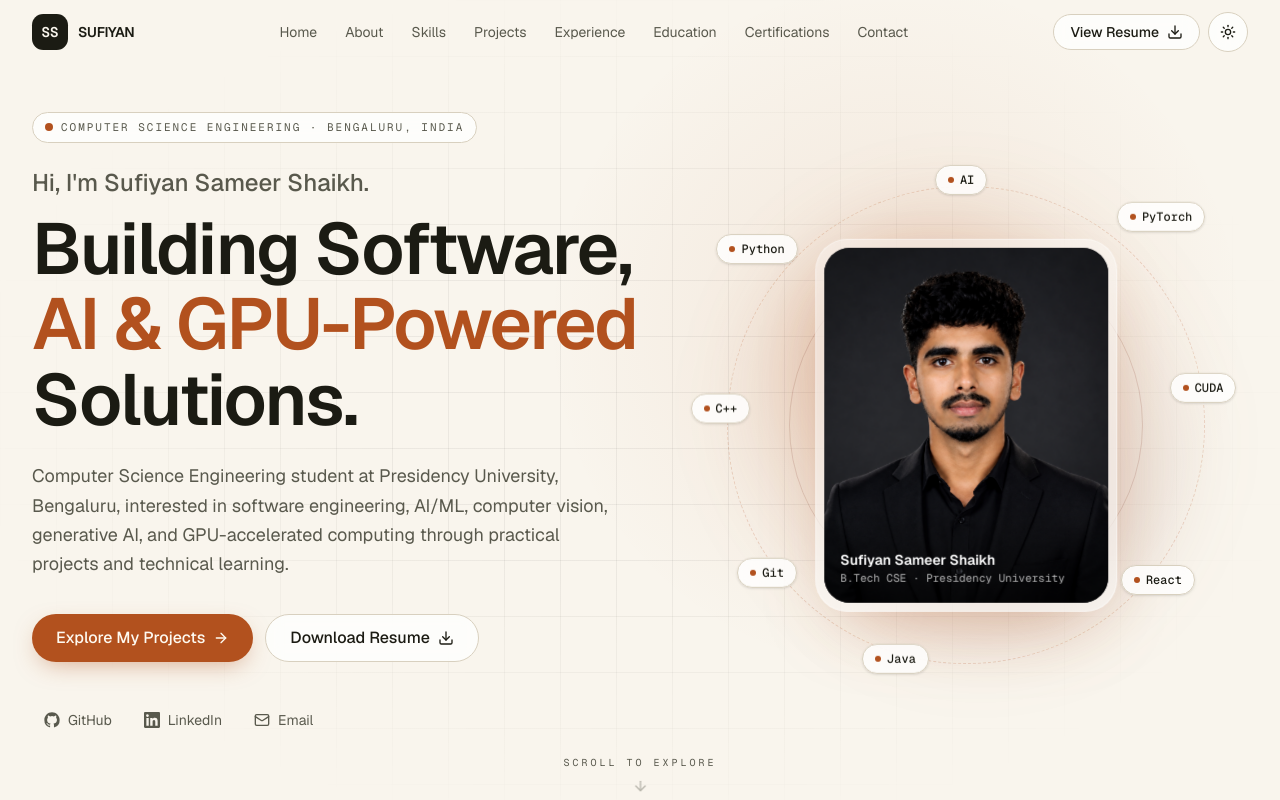
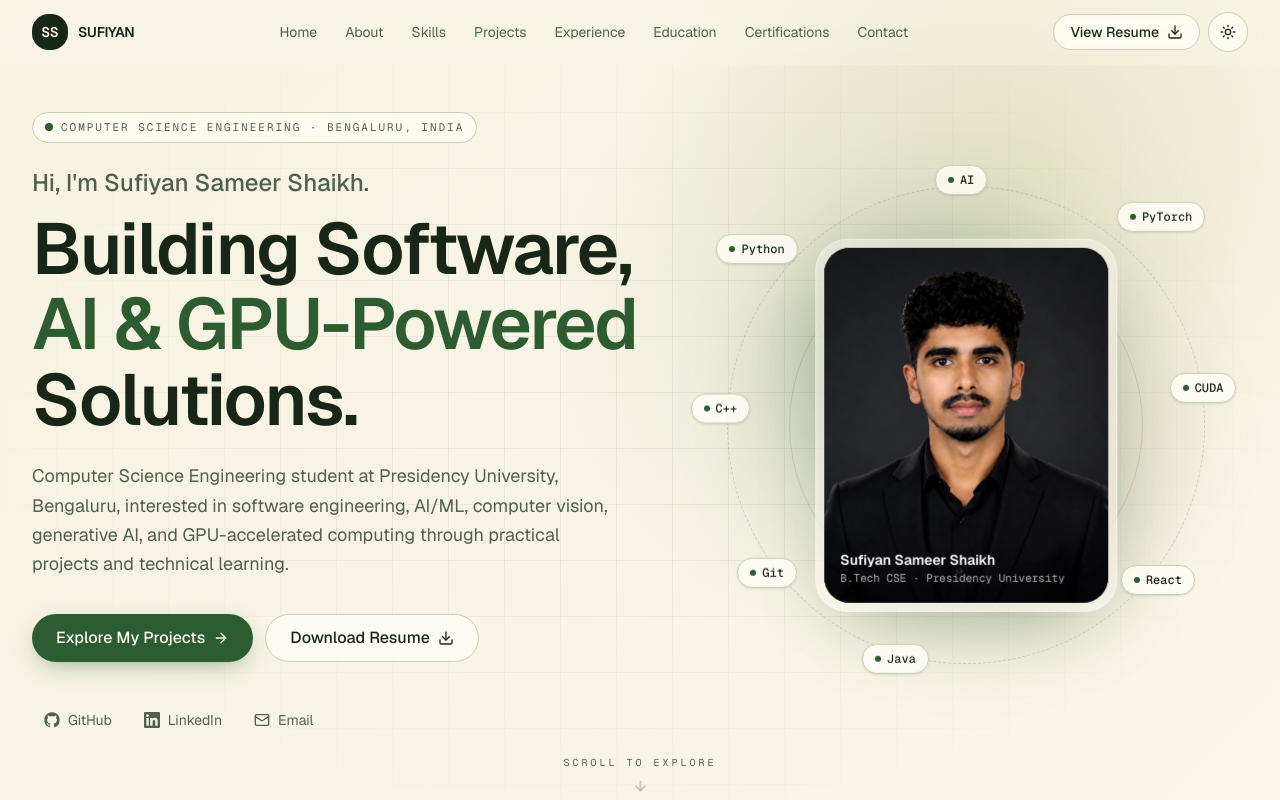
Before and after one commit to sufiiishaikh789-boop/Sufiyan_Sameer_Shaikh-Portfolio, a Next.js app: page / in a window 1280 px wide. Shown: the top 800 px of the page. Built offline with nearby package versions, Linux system fonts and the light colour scheme.

Commit message:
Redesign portfolio with nature-inspired visual system

```diff
--- a/app/globals.css
+++ b/app/globals.css
@@ -37,49 +37,49 @@
 
 :root {
   color-scheme: light;
-  --background: oklch(0.972 0.012 85);
-  --foreground: oklch(0.22 0.015 110);
-  --card: oklch(1 0 0);
-  --card-foreground: oklch(0.22 0.015 110);
-  --popover: oklch(1 0 0);
-  --popover-foreground: oklch(0.22 0.015 110);
-  --primary: oklch(0.55 0.14 45);
-  --primary-foreground: oklch(0.985 0.012 85);
-  --secondary: oklch(0.93 0.018 85);
-  --secondary-foreground: oklch(0.26 0.02 110);
-  --muted: oklch(0.93 0.018 85);
-  --muted-foreground: oklch(0.46 0.018 105);
-  --accent: oklch(0.91 0.045 70);
-  --accent-foreground: oklch(0.32 0.07 45);
-  --violet: oklch(0.5 0.08 35);
+  --background: oklch(0.972 0.018 92);
+  --foreground: oklch(0.25 0.035 145);
+  --card: oklch(0.995 0.008 92);
+  --card-foreground: oklch(0.25 0.035 145);
+  --popover: oklch(0.995 0.008 92);
+  --popover-foreground: oklch(0.25 0.035 145);
+  --primary: oklch(0.43 0.09 145);
+  --primary-foreground: oklch(0.985 0.012 92);
+  --secondary: oklch(0.92 0.035 105);
+  --secondary-foreground: oklch(0.29 0.045 145);
+  --muted: oklch(0.93 0.026 100);
+  --muted-foreground: oklch(0.47 0.035 140);
+  --accent: oklch(0.86 0.06 105);
+  --accent-foreground: oklch(0.31 0.07 145);
+  --violet: oklch(0.5 0.06 95);
   --destructive: oklch(0.577 0.245 27.325);
-  --border: oklch(0.86 0.025 85);
-  --input: oklch(0.86 0.025 85);
-  --ring: oklch(0.55 0.14 45);
-  --radius: 0.5rem;
+  --border: oklch(0.84 0.035 110);
+  --input: oklch(0.84 0.035 110);
+  --ring: oklch(0.43 0.09 145);
+  --radius: 0.75rem;
 }
 
 .dark {
   color-scheme: dark;
-  --background: oklch(0.18 0.012 105);
-  --foreground: oklch(0.95 0.012 85);
-  --card: oklch(0.22 0.014 105);
-  --card-foreground: oklch(0.95 0.012 85);
-  --popover: oklch(0.22 0.014 105);
-  --popover-foreground: oklch(0.95 0.012 85);
-  --primary: oklch(0.68 0.13 45);
-  --primary-foreground: oklch(0.18 0.012 105);
-  --secondary: oklch(0.27 0.014 105);
-  --secondary-foreground: oklch(0.95 0.012 85);
-  --muted: oklch(0.26 0.014 105);
-  --muted-foreground: oklch(0.74 0.014 85);
-  --accent: oklch(0.31 0.035 55);
-  --accent-foreground: oklch(0.94 0.02 85);
-  --violet: oklch(0.66 0.09 35);
+  --background: oklch(0.19 0.025 145);
+  --foreground: oklch(0.95 0.022 95);
+  --card: oklch(0.235 0.028 145);
+  --card-foreground: oklch(0.95 0.022 95);
+  --popover: oklch(0.235 0.028 145);
+  --popover-foreground: oklch(0.95 0.022 95);
+  --primary: oklch(0.7 0.11 125);
+  --primary-foreground: oklch(0.19 0.025 145);
+  --secondary: oklch(0.29 0.03 145);
+  --secondary-foreground: oklch(0.95 0.022 95);
+  --muted: oklch(0.28 0.028 145);
+  --muted-foreground: oklch(0.76 0.025 100);
+  --accent: oklch(0.34 0.05 110);
+  --accent-foreground: oklch(0.94 0.025 95);
+  --violet: oklch(0.66 0.06 100);
   --destructive: oklch(0.704 0.191 22.216);
-  --border: oklch(1 0 0 / 12%);
-  --input: oklch(1 0 0 / 16%);
-  --ring: oklch(0.68 0.13 45);
+  --border: oklch(1 0 0 / 13%);
+  --input: oklch(1 0 0 / 17%);
+  --ring: oklch(0.7 0.11 125);
 }
 
 @layer base {
--- a/components/about.tsx
+++ b/components/about.tsx
@@ -6,7 +6,8 @@ import { SectionHeading } from '@/components/section-heading'
 
 export function About() {
   return (
-    <section id="about" aria-labelledby="about-title" className="px-5 py-24 md:px-8 md:py-32">
+    <section id="about" aria-labelledby="about-title" className="relative overflow-hidden bg-secondary/35 px-5 py-24 md:px-8 md:py-32">
+      <div className="pointer-events-none absolute -top-24 right-[-6rem] size-72 rounded-full border border-primary/15" aria-hidden="true" />
       <div className="mx-auto max-w-7xl">
         <SectionHeading id="about-title" index="01" eyebrow="About" title="A little about me" />
 
--- a/components/hero-visual.tsx
+++ b/components/hero-visual.tsx
@@ -104,7 +104,7 @@ export function HeroVisual({ pointer }: { pointer: Pointer }) {
           animate={{ opacity: 1 }}
           transition={{ duration: 1.2, delay: 0.3 }}
         >
-          <OrbScene primary={dark ? '#d58a61' : '#C66A43'} violet={dark ? '#b97b5c' : '#9d5739'} />
+          <OrbScene primary={dark ? '#a8c985' : '#527a52'} violet={dark ? '#d1b889' : '#a88d62'} />
         </motion.div>
       ) : null}
 
--- a/components/hero.tsx
+++ b/components/hero.tsx
@@ -38,7 +38,7 @@ export function Hero() {
       ref={sectionRef}
       onPointerMove={onPointerMove}
       aria-labelledby="hero-title"
-      className="relative isolate flex min-h-svh items-center overflow-hidden pt-24 pb-20 md:pt-28"
+      className="relative isolate flex min-h-svh items-center overflow-hidden bg-[radial-gradient(circle_at_80%_20%,color-mix(in_oklch,var(--accent)_42%,transparent),transparent_32%),linear-gradient(135deg,color-mix(in_oklch,var(--background)_90%,var(--accent)),var(--background))] pt-24 pb-20 md:pt-28"
     >
       <div className="bg-grid absolute inset-0 -z-10 [mask-image:radial-gradient(ellipse_at_center,black_30%,transparent_75%)]" aria-hidden="true" />
       <div
--- a/components/navbar.tsx
+++ b/components/navbar.tsx
@@ -56,7 +56,7 @@ export function Navbar({ basePath = '' }: { basePath?: string }) {
     <header
       className={cn(
         'fixed inset-x-0 top-0 z-50 transition-all duration-300',
-        scrolled || open ? 'border-b border-border bg-background/80 backdrop-blur-xl' : 'border-b border-transparent',
+        scrolled || open ? 'border-b border-border bg-background/80 backdrop-blur-xl' : 'border-b border-transparent bg-background/35 backdrop-blur-md',
       )}
     >
       <nav aria-label="Primary" className="mx-auto flex h-16 max-w-7xl items-center justify-between gap-4 px-5 md:px-8">
--- a/components/projects.tsx
+++ b/components/projects.tsx
@@ -36,7 +36,7 @@ export function Projects() {
 
         {featured ? (
           <Reveal>
-            <article className="group/feature relative overflow-hidden rounded-[2rem] border border-border bg-card p-6 md:p-10">
+            <article className="group/feature relative overflow-hidden rounded-[2rem] border border-primary/20 bg-card/75 p-6 shadow-[0_24px_80px_-38px] shadow-primary/40 backdrop-blur-sm md:p-10">
               <div
                 className="absolute -top-32 -right-32 size-96 rounded-full bg-primary/10 blur-3xl transition-opacity duration-700 group-hover/feature:opacity-150"
                 aria-hidden="true"
```
